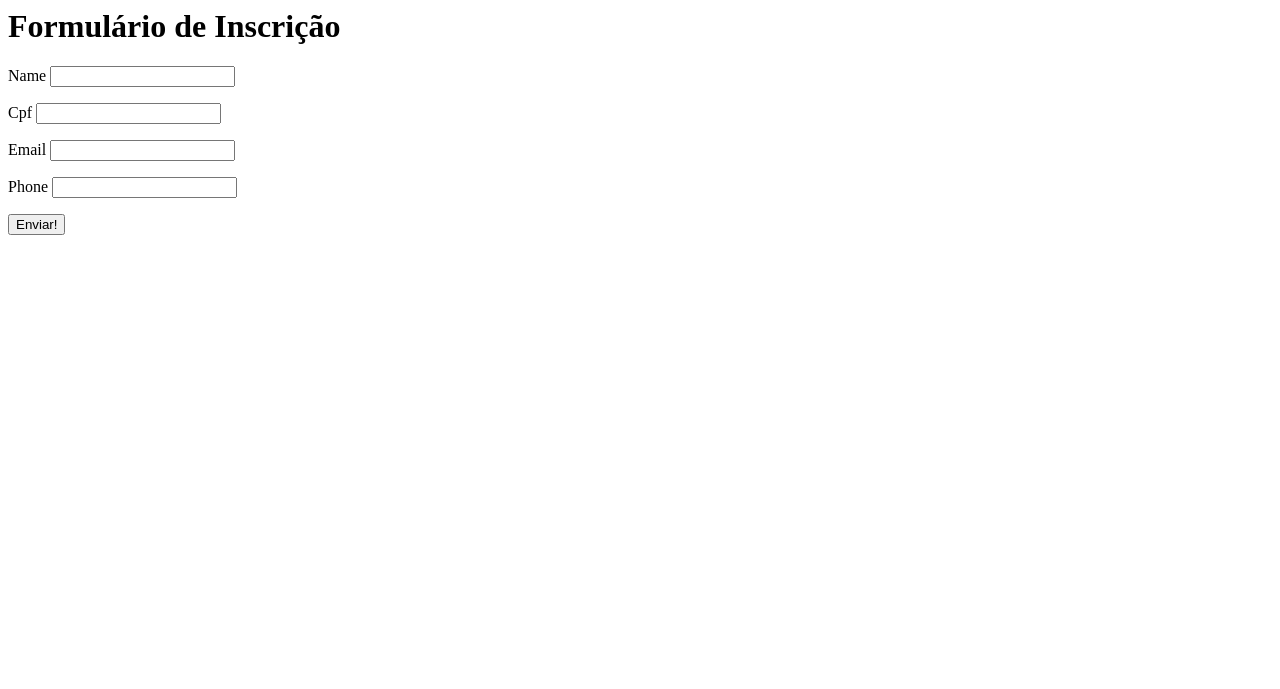
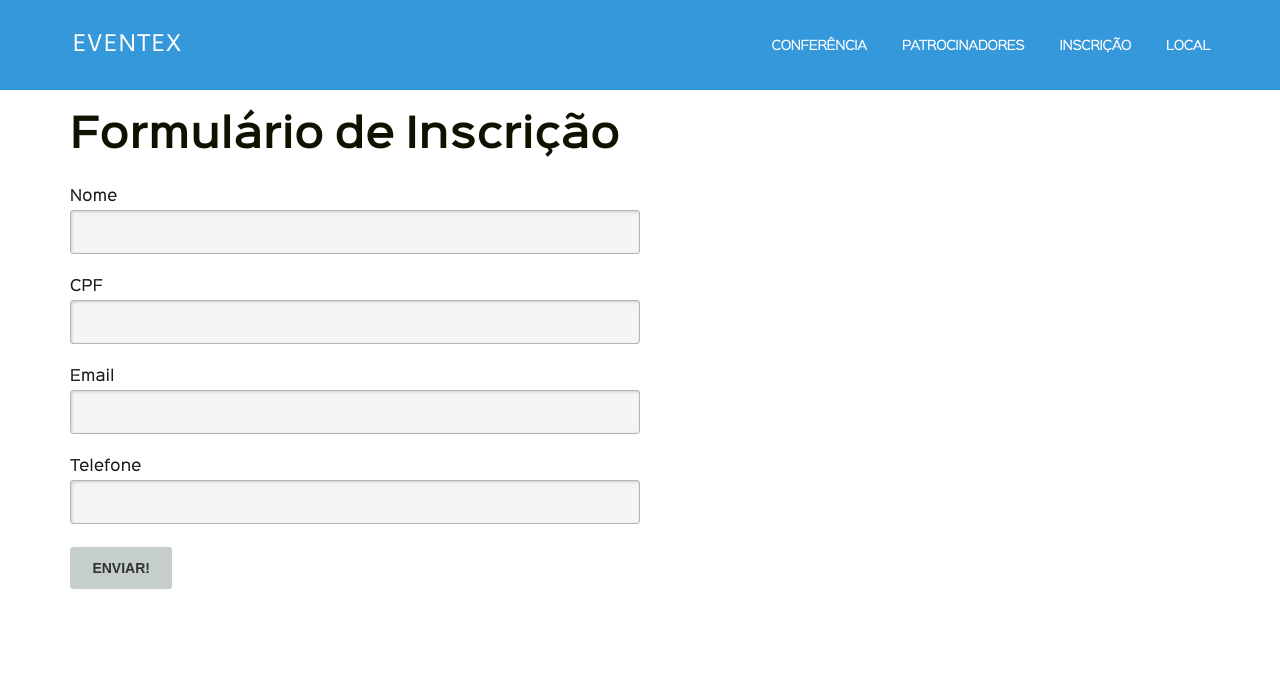
Before and after one commit to rogeriofonseca/eventex, a Django app: page /inscricao/ in a window 1280 px wide. Shown: the top 689 px of the page. Run offline with Django 3.2, Linux system fonts and the light colour scheme.

Commit message:
Formulario de inscricao + testes + templates CSS

```diff
--- a/eventex/subscriptions/forms.py
+++ b/eventex/subscriptions/forms.py
@@ -1,7 +1,7 @@
 from django import forms
 
 class SubscriptionForm(forms.Form):
-    name = forms.CharField()
-    cpf = forms.CharField()
-    email = forms.EmailField()
-    phone = forms.CharField()
+    name = forms.CharField(label='Nome')
+    cpf = forms.CharField(label='CPF')
+    email = forms.EmailField(label='Email')
+    phone = forms.CharField(label='Telefone')
--- a/eventex/subscriptions/templates/subscriptions/subscription_form.html
+++ b/eventex/subscriptions/templates/subscriptions/subscription_form.html
@@ -1,25 +1,82 @@
-<h1>Formulário de Inscrição</h1>
-<form action="." method="post">
-	{% csrf_token %}
-	<p>
-		<label for="{{ form.name.id_for_label }}">{{ form.name.label}}</label>
-		{{ form.name.errors}}
-		{{ form.name}}
-	</p>
-	<p>
-		<label for="{{ form.cpf.id_for_label }}">{{ form.cpf.label}}</label>
-		{{ form.cpf.errors}}
-		{{ form.cpf}}
-	</p>
-	<p>
-		<label for="{{ form.email.id_for_label }}">{{ form.email.label}}</label>
-		{{ form.email.errors}}
-		{{ form.email}}
-	</p>
-	<p>
-		<label for="{{ form.phone.id_for_label }}">{{ form.phone.label}}</label>
-		{{ form.phone.errors}}
-		{{ form.phone}}
-	</p>
-	<input type="submit" value="Enviar!"/>
-</form>
+{% load static %}
+<!DOCTYPE html>
+<html>
+	<head>
+        <title>Eventex - O maior encontro hacker do mundo!</title>
+
+        <meta charset="utf-8">
+        <meta http-equiv="X-UA-Compatible" content="IE=edge,chrome=1">
+        <meta name="description" content="Eventex - O maior encontro hacker do mundo!">
+        <meta name="author" content="wttd">
+        <meta name="viewport" content="width=device-width, initial-scale=1.0, maximum-scale=1.0, user-scalable=no" />
+
+        <!-- Favicon -->
+        <link rel="shortcut icon" href="{% static 'img/favicon.ico' %}">
+
+        <!-- CSS -->
+        <link rel="stylesheet" href="{% static 'css/font-awesome.min.css' %}">
+        <link rel="stylesheet" href="{% static 'css/basalstyle/style.min.css' %}">
+        <link rel="stylesheet" href="{% static 'css/main.css' %}">
+
+        <link href='http://fonts.googleapis.com/css?family=Economica:400,700' rel='stylesheet' type='text/css'>
+
+	</head>
+
+	<body>
+        <div class="header-frame row">
+            <header class="header header-inline min-h-3 row desktop-12 container" role="banner">
+
+                <div class="site-logo">
+                    <h1><a href="/" rel="home">Eventex</h1>
+                    <p class="site-description screen-reader-only">O maior encontro hacker do mundo!</p>
+                </div>
+
+                <nav class="nav-inline" role="navigation">
+                    <a href="javascript:void(0);" class="nav-mobile"><i class="fa fa-bars"></i></a>
+                    <ul>
+                        <li><a data-scroll href="/#overview">Conferência</a></li>
+                        <li><a data-scroll href="/#sponsors">Patrocinadores</a></li>
+                        <li><a data-scroll href="/#register">Inscrição</a></li>
+                        <li><a data-scroll href="/#venue">Local</a></li>
+                    </ul>
+                </nav>
+
+            </header>
+        </div>
+
+
+        <!-- OVERVIEW -->
+        <section>
+        	<div class="content row padding-bottom-3 desktop-12 container">
+                <h1>Formulário de Inscrição</h1>
+                <div class="desktop-6">
+                    <form action="." method="post">
+                        {% csrf_token %}
+                        <div class="form-row label-block input-text">
+                            <label for="{{ form.name.id_for_label }}">{{ form.name.label }}</label>
+                            {{ form.name.errors }}
+                            {{ form.name }}
+                        </div>
+                        <div class="form-row label-block input-text">
+                            <label for="{{ form.cpf.id_for_label }}">{{ form.cpf.label }}</label>
+                            {{ form.cpf.errors }}
+                            {{ form.cpf }}
+                        </div>
+                        <div class="form-row label-block input-text">
+                            <label for="{{ form.email.id_for_label }}">{{ form.email.label }}</label>
+                            {{ form.email.errors }}
+                            {{ form.email }}
+                        </div>
+                        <div class="form-row label-block input-text">
+                            <label for="{{ form.phone.id_for_label }}">{{ form.phone.label }}</label>
+                            {{ form.phone.errors }}
+                            {{ form.phone }}
+                        </div>
+                        <p class="btn-row"><input type="submit" value="Enviar!"/></p>
+                    </form>
+                </div>
+            </div>
+        </section>
+
+    </body>
+</html>
```
